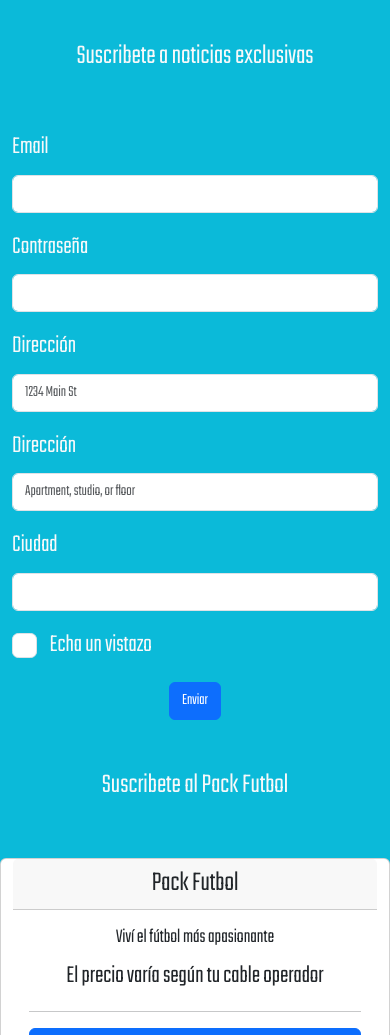
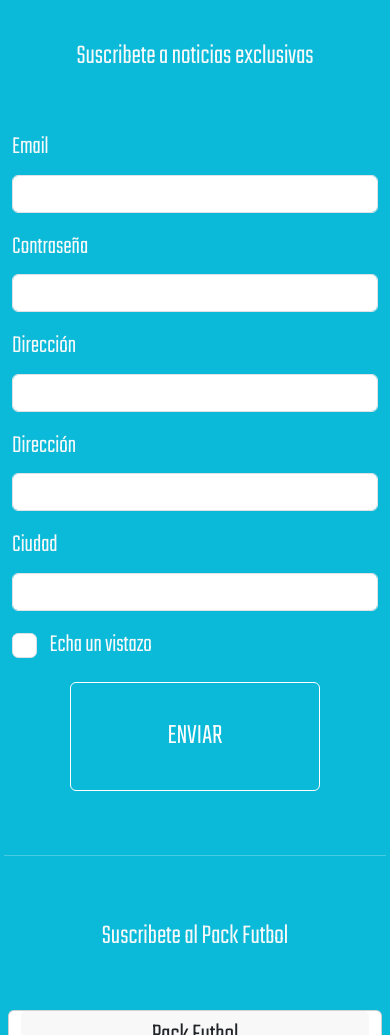
Before and after one commit to TizianoMasiello/PF-Masiello, a website: page pages/suscripción.html in a window 390 px wide. Shown: the part 65-1100 px from the top of the page. Drawn offline with nearby package versions, Linux system fonts and the light colour scheme.

Commit message:
suscripcion responsive

```diff
--- a/pages/suscripción.html
+++ b/pages/suscripción.html
@@ -119,23 +119,13 @@
               <label for="inputAddress" class="form-label text-light"
                 >Dirección</label
               >
-              <input
-                type="text"
-                class="form-control"
-                id="inputAddress"
-                placeholder="1234 Main St"
-              />
+              <input type="text" class="form-control" id="inputAddress" />
             </div>
             <div class="col-12">
               <label for="inputAddress2" class="form-label text-light"
                 >Dirección</label
               >
-              <input
-                type="text"
-                class="form-control"
-                id="inputAddress2"
-                placeholder="Apartment, studio, or floor"
-              />
+              <input type="text" class="form-control" id="inputAddress2" />
             </div>
             <div class="col-md-12">
               <label for="inputCity" class="form-label text-light"
@@ -156,14 +146,17 @@
                 </label>
               </div>
             </div>
-            <div class="col-12 text-center">
-              <button type="submit" class="btn btn-primary">Enviar</button>
+            <div class="col-12 text-center pb-5">
+              <button type="submit" class="btn btn__transition text-uppercase">
+                Enviar
+              </button>
             </div>
+            <hr class="text-light" />
           </form>
           <div class="row py-5">
             <h1 class="text-center text-light">Suscribete al Pack Futbol</h1>
           </div>
-          <div class="row pb-5">
+          <div class="row pb-5 card__pack-futbol">
             <div class="card">
               <h1 class="card-header text-center">Pack Futbol</h1>
               <div class="card-body">
--- /dev/null
+++ b/scss/_responsive-suscripcion.scss
@@ -0,0 +1,6 @@
+@media (max-width: 576px) {
+  .card__pack-futbol {
+    padding-left: 0.5rem;
+    padding-right: 0.5rem;
+  }
+}
--- a/scss/_suscripcion.scss
+++ b/scss/_suscripcion.scss
@@ -2,4 +2,19 @@
   background-color: $color-extra;
   font-family: "Teko", sans-serif;
   font-size: 25px;
+
+  .btn__transition {
+    padding: 2rem 6rem;
+    background: $color-extra;
+    border-color: $color-secundario;
+    color: white;
+    font-size: 1.8rem;
+    cursor: pointer;
+    transition: all 2s ease;
+
+    &:hover {
+      background-color: $color-secundario;
+      color: $color-extra;
+    }
+  }
 }
--- a/scss/style.scss
+++ b/scss/style.scss
@@ -8,3 +8,4 @@
 @import "suscripcion";
 @import "responsive-footer";
 @import "responsive-index";
+@import "responsive-suscripcion";
```
Also changed, not shown: css/style.css, 1 other file.
